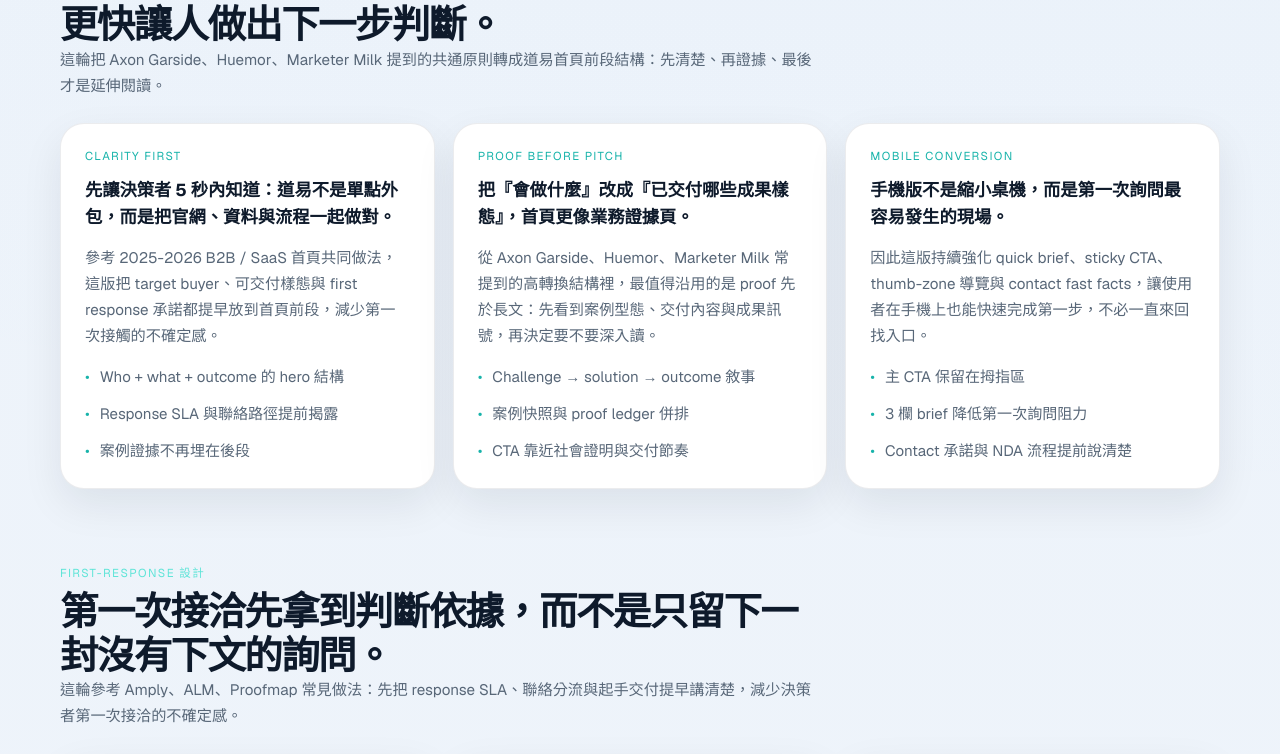
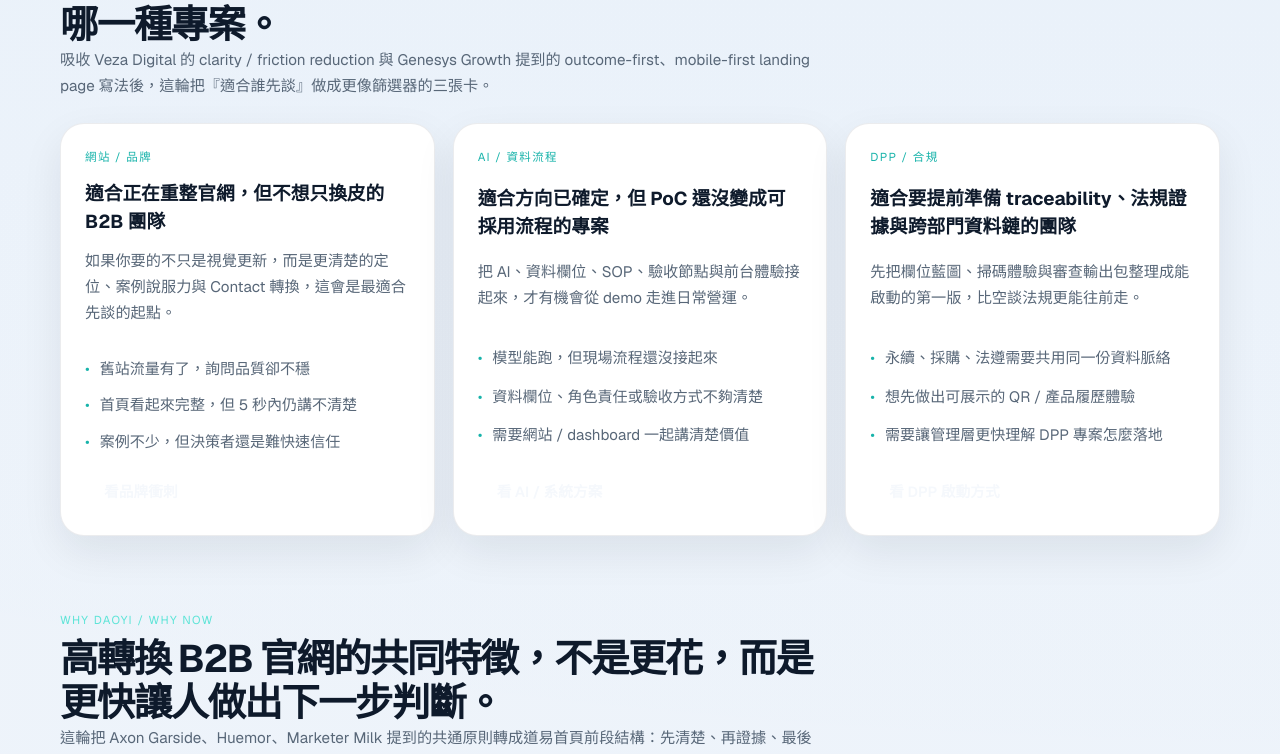
Before and after one commit to yangyen1977-wq/daoyi-website-2026, a Next.js app: page / in a window 1280 px wide. Shown: the part 5744-6498 px from the top of the page. Built offline with nearby package versions, Linux system fonts and the light colour scheme.

Commit message:
feat: add buyer-fit scan and contact comparison

```diff
--- a/src/app/globals.css
+++ b/src/app/globals.css
@@ -619,6 +619,31 @@ a:hover {
   min-height: 100%;
 }
 
+.homepage-buyer-fit-grid,
+.homepage-contact-compare-grid {
+  margin-top: 6px;
+}
+
+.homepage-buyer-fit-card,
+.homepage-contact-compare-card {
+  display: grid;
+  gap: 14px;
+  min-height: 100%;
+}
+
+.homepage-buyer-fit-card .inline-button {
+  margin-top: auto;
+}
+
+.homepage-contact-compare-card {
+  background: linear-gradient(180deg, #ffffff, #f4f8ff);
+}
+
+.homepage-contact-compare-card strong {
+  color: #0d2844;
+  font-size: 0.92rem;
+}
+
 .homepage-why-now-card h3 {
   font-size: 1.08rem;
   line-height: 1.55;
--- a/src/app/page.tsx
+++ b/src/app/page.tsx
@@ -32,6 +32,8 @@ import {
   homepageResponseTimeline,
   homepageDecisionSnapshot,
   homepageCompactCaseEvidence,
+  homepageBuyerFitCards,
+  homepageContactCompare,
 } from "@/lib/site";
 import { Hero } from "@/components/hero";
 import { QuickBriefForm } from "@/components/quick-brief-form";
@@ -74,6 +76,20 @@ const caseSnapshotSchema = {
       name: siteConfig.name,
       url: siteConfig.url,
     },
+  })),
+};
+
+const contactHowToSchema = {
+  "@context": "https://schema.org",
+  "@type": "HowTo",
+  name: "如何開始與道易科技討論 B2B 官網、AI 或 DPP 專案",
+  description: "用 Quick Brief、Email 或推薦 sprint 三種低摩擦方式開始，並在 24 小時內收到具體下一步。",
+  totalTime: "PT24H",
+  step: homepageContactCompare.map((item, index) => ({
+    "@type": "HowToStep",
+    position: index + 1,
+    name: item.title,
+    text: `${item.detail}（${item.meta}）`,
   })),
 };
 
@@ -260,6 +276,30 @@ export default function Home() {
       </Section>
 
       <Section
+        eyebrow="Project fit in one scan"
+        title="讓不同類型的買方，用一眼就知道自己比較像哪一種專案。"
+        description="吸收 Veza Digital 的 clarity / friction reduction 與 Genesys Growth 提到的 outcome-first、mobile-first landing page 寫法後，這輪把『適合誰先談』做成更像篩選器的三張卡。"
+      >
+        <div className="card-grid three-up homepage-buyer-fit-grid">
+          {homepageBuyerFitCards.map((item) => (
+            <article key={item.title} className="feature-surface homepage-buyer-fit-card">
+              <span className="mini-label accent">{item.label}</span>
+              <h3>{item.title}</h3>
+              <p>{item.summary}</p>
+              <ul className="bullet-list compact">
+                {item.cues.map((cue) => (
+                  <li key={cue}>{cue}</li>
+                ))}
+              </ul>
+              <Link href={item.href} className="button-secondary inline-button">
+                {item.cta}
+              </Link>
+            </article>
+          ))}
+        </div>
+      </Section>
+
+      <Section
         id="why-now"
         eyebrow="Why DaoYi / Why now"
         title="高轉換 B2B 官網的共同特徵，不是更花，而是更快讓人做出下一步判斷。"
@@ -401,6 +441,17 @@ export default function Home() {
             </article>
           ))}
         </div>
+        <div className="card-grid three-up homepage-contact-compare-grid">
+          {homepageContactCompare.map((item) => (
+            <article key={item.title} className="card homepage-contact-compare-card">
+              <span className="mini-label accent">{item.label}</span>
+              <h3>{item.title}</h3>
+              <p>{item.detail}</p>
+              <strong>{item.meta}</strong>
+            </article>
+          ))}
+        </div>
+        <script type="application/ld+json" dangerouslySetInnerHTML={{ __html: JSON.stringify(contactHowToSchema) }} />
       </Section>
 
       <Section
--- a/src/lib/site.ts
+++ b/src/lib/site.ts
@@ -207,6 +207,54 @@ export const homepageCompactCaseEvidence = [
     evidence: "交付：欄位藍圖、掃碼體驗、審查輸出包",
     detail: "把永續、採購、法遵需要的資料鏈先做成可啟動版本，讓 DPP 不再只是概念簡報。",
     outcome: "結果訊號：品牌信任、供應鏈協作與法規準備度可同步往前推進。",
+  },
+];
+
+export const homepageBuyerFitCards = [
+  {
+    label: "網站 / 品牌",
+    title: "適合正在重整官網，但不想只換皮的 B2B 團隊",
+    summary: "如果你要的不只是視覺更新，而是更清楚的定位、案例說服力與 Contact 轉換，這會是最適合先談的起點。",
+    cues: ["舊站流量有了，詢問品質卻不穩", "首頁看起來完整，但 5 秒內仍講不清楚", "案例不少，但決策者還是難快速信任"],
+    cta: "看品牌衝刺",
+    href: "/solutions",
+  },
+  {
+    label: "AI / 資料流程",
+    title: "適合方向已確定，但 PoC 還沒變成可採用流程的專案",
+    summary: "把 AI、資料欄位、SOP、驗收節點與前台體驗接起來，才有機會從 demo 走進日常營運。",
+    cues: ["模型能跑，但現場流程還沒接起來", "資料欄位、角色責任或驗收方式不夠清楚", "需要網站 / dashboard 一起講清楚價值"],
+    cta: "看 AI / 系統方案",
+    href: "/solutions",
+  },
+  {
+    label: "DPP / 合規",
+    title: "適合要提前準備 traceability、法規證據與跨部門資料鏈的團隊",
+    summary: "先把欄位藍圖、掃碼體驗與審查輸出包整理成能啟動的第一版，比空談法規更能往前走。",
+    cues: ["永續、採購、法遵需要共用同一份資料脈絡", "想先做出可展示的 QR / 產品履歷體驗", "需要讓管理層更快理解 DPP 專案怎麼落地"],
+    cta: "看 DPP 啟動方式",
+    href: "/contact",
+  },
+];
+
+export const homepageContactCompare = [
+  {
+    label: "最快開始",
+    title: "Quick Brief",
+    detail: "適合已知道主題與目標，想先拿到會議時段與建議切入點。",
+    meta: "3 欄 / 約 5 分鐘",
+  },
+  {
+    label: "敏感專案",
+    title: "Email + NDA",
+    detail: "適合涉及採購、法遵、客戶資料或既有系統文件，需要先低風險釐清。",
+    meta: "可先文字往返，再安排會議",
+  },
+  {
+    label: "還在判斷",
+    title: "先看推薦 sprint",
+    detail: "適合還不確定該先做官網、AI、知識平台或 DPP 的團隊。",
+    meta: "先界定優先順序，再投入資源",
   },
 ];
 
```
